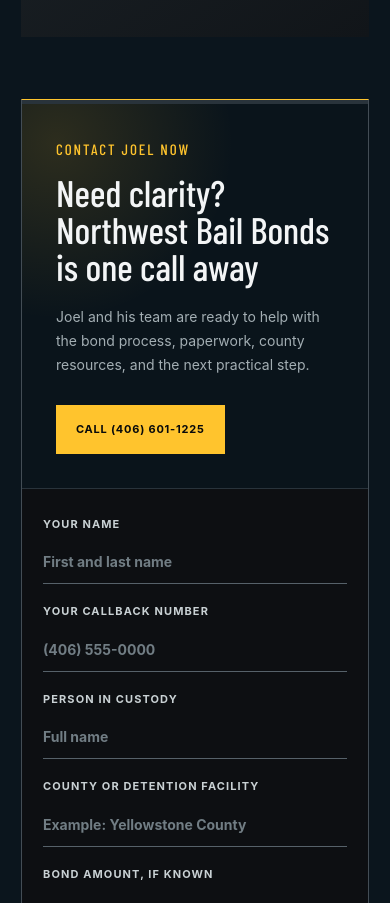
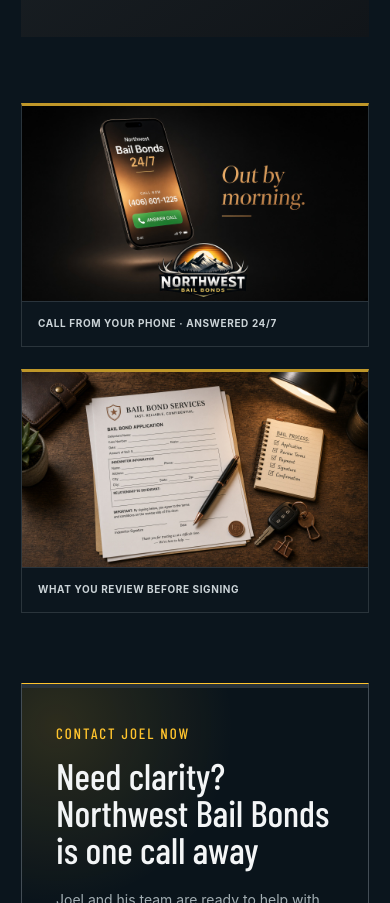
Before and after one commit to Mac-iX/NW-Bail-Bonds-Website, a Next.js app: page /resources in a window 390 px wide. Shown: the part 3614-4517 px from the top of the page. Built offline with nearby package versions, Linux system fonts and the light colour scheme; no server answers.

Commit message:
Digital bail bonds page: 2am-call reel in the header plus three phone assets (answer-call, digital-process, e-signature); Resources page gains call + paperwork phone assets

```diff
--- a/app/digital-bail-bonds/page.tsx
+++ b/app/digital-bail-bonds/page.tsx
@@ -1,4 +1,4 @@
-/* eslint-disable @next/next/no-html-link-for-pages, react/no-unescaped-entities */
+/* eslint-disable @next/next/no-html-link-for-pages, @next/next/no-img-element, react/no-unescaped-entities */
 import type { Metadata } from "next";
 import { InquirySection } from "@/app/components/inquiry-section";
 import { MontanaSceneBand } from "@/app/components/montana-scene-band";
@@ -41,11 +41,59 @@
         title="Digital bail bonds without unnecessary driving"
         intro={"Start by phone. Review the terms. Sign eligible paperwork electronically. Northwest coordinates the bond with the court or detention facility. Call " + PHONE_DISPLAY + " any hour."}
         variant="coverage"
+        visualSrc="/videos/northwest-bail-bonds-2am-call.mp4"
+        visualType="reel"
+        visualAlt="Northwest Bail Bonds 2 a.m. call: from arrest to release on your phone"
+        visualCaption="The 2 a.m. call: how a bond gets posted from your phone"
       />
 
       <section className="content-section prose-page">
         <h2>What “digital bail bonds” actually means</h2>
         <p>Digital does not mean instant release and it does not mean the jail disappears from the process. It means the customer side can often move faster: phone intake, document review, electronic signatures, and status updates without making a family drive across Montana just to start.</p>
+      </section>
+
+      <section className="content-section prose-page" aria-labelledby="digital-phone-title">
+        <h2 id="digital-phone-title">The whole process starts with the phone you already have</h2>
+        <p>Answer the call, give the name and the county, review the agreement, and sign eligible paperwork electronically. Northwest coordinates the bond with the court or detention facility while you stay where you are.</p>
+        <figure className="phone-asset-wide">
+          <img
+            src="/images/marketing/northwest-bail-bonds-answer-call.jpg"
+            alt="A smartphone showing an incoming Northwest Bail Bonds call with the 24/7 number (406) 601-1225 and an Answer Call button."
+            title="Answer the call: Northwest Bail Bonds 24/7"
+            width={1792}
+            height={1008}
+            loading="lazy"
+            decoding="async"
+          />
+          <figcaption>Answer the call · Northwest Bail Bonds, any hour</figcaption>
+        </figure>
+        <div className="phone-asset-pair">
+          <figure>
+            <img
+              src="/images/marketing/northwest-bail-bonds-digital-process.jpg"
+              alt="A phone screen showing the four digital bail bond steps: the jail alert, calling Northwest 24/7, posting bond from your phone with an e-signature, and a confirmed release time."
+              title="Digital bail bond steps handled from your phone"
+              width={1008}
+              height={1792}
+              loading="lazy"
+              decoding="async"
+            />
+            <figcaption>Four steps · handled from your phone</figcaption>
+          </figure>
+          <figure>
+            <img
+              src="/images/marketing/northwest-bail-bonds-esignature.jpg"
+              alt="A phone screen showing a secure bail bond application with full name, phone number, and case or booking ID fields above an e-sign and submit button."
+              title="e-Signature bail bond paperwork from your phone"
+              width={1008}
+              height={1792}
+              loading="lazy"
+              decoding="async"
+            />
+            <figcaption>e-Sign the eligible paperwork</figcaption>
+          </figure>
+        </div>
+        <p>Start with one piece of information. Northwest confirms the rest.</p>
       </section>
 
       <MontanaSceneBand scene="city" />
--- a/app/globals.css
+++ b/app/globals.css
@@ -1094,6 +1094,8 @@
   margin: 38px 0 8px;
 }
 .process-phone-row figure,
+.phone-asset-pair figure,
+.phone-asset-wide,
 .process-desk-visual {
   margin: 0;
   border: 1px solid var(--line);
@@ -1101,12 +1103,16 @@
   background: #0c161e;
 }
 .process-phone-row img,
+.phone-asset-pair img,
+.phone-asset-wide img,
 .process-desk-visual img {
   display: block;
   width: 100%;
   height: auto;
 }
 .process-phone-row figcaption,
+.phone-asset-pair figcaption,
+.phone-asset-wide figcaption,
 .process-desk-visual figcaption {
   padding: 14px 16px 15px;
   border-top: 1px solid var(--line);
@@ -1120,6 +1126,18 @@
 .process-desk-visual {
   margin: 34px auto 8px;
   max-width: min(560px, 72vw);
+}
+
+/* Phone-asset placements: a wide hero graphic, or a portrait pair. */
+.phone-asset-wide {
+  margin: 34px auto 8px;
+  max-width: min(620px, 80vw);
+}
+.phone-asset-pair {
+  display: grid;
+  grid-template-columns: 1fr 1fr;
+  gap: 22px;
+  margin: 38px 0 8px;
 }
 
 /* Portrait phone graphic, kept small (jail/city pages). */
@@ -1254,6 +1272,7 @@
 @media (max-width: 720px) {
   .digital-bail-section { grid-template-columns: 1fr; padding: 78px 21px; }
   .process-phone-row { grid-template-columns: 1fr; }
+  .phone-asset-pair { grid-template-columns: 1fr; }
   .mobile-hero-band { padding: 78px 21px; }
   .mobile-hero-visual { width: min(400px, 78vw); }
 }
--- a/app/resources/page.tsx
+++ b/app/resources/page.tsx
@@ -96,6 +96,32 @@
           <div className="license-card"><span>01</span><h3>Request current license details</h3><p>Ask for the producer&apos;s name and license information, along with the agency or business entity information that applies to the bond.</p></div>
           <div className="license-card"><span>02</span><h3>Verify with Montana CSI</h3><p>The Montana Commissioner of Securities and Insurance provides official producer licensing and lookup resources.</p><a href="https://csimt.gov/insurance/licensing/" target="_blank" rel="noreferrer">Open Montana CSI licensing ↗</a></div>
           <div className="license-card"><span>03</span><h3>Read the entire agreement</h3><p>Confirm the fee, collateral, payment schedule, signer obligations, defendant responsibilities, and conditions affecting collateral return.</p></div>
+        </div>
+        <div className="phone-asset-pair">
+          <figure>
+            <img
+              src="/images/marketing/northwest-bail-bonds-phone-hero.jpg"
+              alt="A smartphone showing the Northwest Bail Bonds 24/7 call screen with the direct line (406) 601-1225 and an Answer Call button."
+              title="Call Northwest Bail Bonds from your phone, 24/7"
+              width={1792}
+              height={1008}
+              loading="lazy"
+              decoding="async"
+            />
+            <figcaption>Call from your phone · answered 24/7</figcaption>
+          </figure>
+          <figure>
+            <img
+              src="/images/marketing/northwest-bail-bonds-contract-desk.jpg"
+              alt="A printed bail bond application and a bail process checklist on a desk, ready to be reviewed before signing."
+              title="Bail bond paperwork: what you review before signing"
+              width={1792}
+              height={1008}
+              loading="lazy"
+              decoding="async"
+            />
+            <figcaption>What you review before signing</figcaption>
+          </figure>
         </div>
         <div className="resource-contact-cta" aria-labelledby="resource-contact-title">
           <div className="resource-contact-copy">
```
